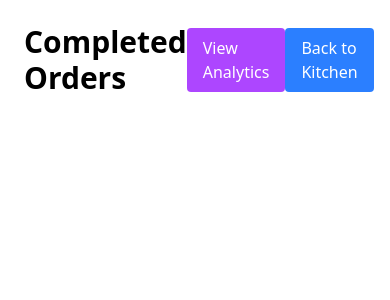
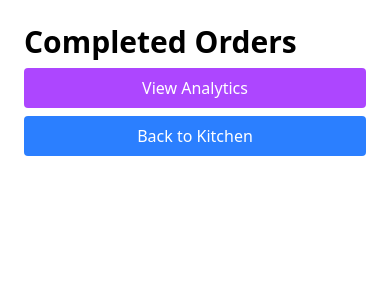
Before and after one commit to tlaze/kitchen-dashboard, a Vue app: page /completed in a window 390 px wide. Shown: the top 300 px of the page. Built offline with nearby package versions, Linux system fonts and the light colour scheme.

Commit message:
updated buttons for mobile responsiveness

```diff
--- a/src/views/AnalyticsView.vue
+++ b/src/views/AnalyticsView.vue
@@ -1,11 +1,15 @@
 <template>
   <div class="min-h-screen bg-white p-6">
-    <div class="flex justify-between items-center mb-6">
-      <h1 class="text-2xl font-bold">Order Analytics</h1>
-      <router-link to="/" class="bg-blue-500 hover:bg-blue-600 text-white px-4 py-2 rounded">
+    <div class="flex flex-col sm:flex-row sm:justify-between sm:items-center gap-2 mb-6">
+      <h1 class="text-3xl font-bold">Order Analytics</h1>
+      <router-link
+        to="/"
+        class="bg-blue-500 hover:bg-blue-600 text-white px-4 py-2 rounded text-center w-full sm:w-auto"
+      >
         Back to Kitchen
       </router-link>
     </div>
+
     <BarChart :chart-data="chartData" :options="chartOptions" />
   </div>
 </template>
--- a/src/views/CompletedOrdersView.vue
+++ b/src/views/CompletedOrdersView.vue
@@ -1,14 +1,17 @@
 <template>
   <div class="min-h-screen bg-white p-6">
-    <div class="flex justify-between items-center mb-6">
+    <div class="flex flex-col sm:flex-row sm:justify-between sm:items-center gap-2 mb-6">
       <h1 class="text-3xl font-bold">Completed Orders</h1>
       <router-link
         to="/analytics"
-        class="bg-purple-500 hover:bg-purple-600 text-white px-4 py-2 rounded"
+        class="bg-purple-500 hover:bg-purple-600 text-white px-4 py-2 rounded text-center"
       >
         View Analytics
       </router-link>
-      <router-link to="/" class="bg-blue-500 hover:bg-blue-600 text-white px-4 py-2 rounded">
+      <router-link
+        to="/"
+        class="bg-blue-500 hover:bg-blue-600 text-white px-4 py-2 rounded text-center w-full sm:w-auto"
+      >
         Back to Kitchen
       </router-link>
     </div>
--- a/src/views/KitchenDashboardView.vue
+++ b/src/views/KitchenDashboardView.vue
@@ -1,22 +1,23 @@
 <template>
   <div class="min-h-screen bg-gray-100 p-6">
-    <div class="flex justify-between items-center mb-6">
+    <div class="flex flex-col sm:flex-row sm:justify-between sm:items-center gap-2 mb-6">
       <h1 class="text-3xl font-bold">Kitchen Dashboard</h1>
+      <div class="flex flex-col sm:flex-row gap-2">
         <router-link
           to="/analytics"
-        class="bg-purple-500 hover:bg-purple-600 text-white px-4 py-2 rounded"
+          class="bg-purple-500 hover:bg-purple-600 text-white px-4 py-2 rounded text-center"
         >
           View Analytics
         </router-link>
         <router-link
           to="/completed"
-        class="bg-blue-500 hover:bg-blue-600 text-white px-3 py-1.5 text-sm md:px-4 md:py-2 md:text-base rounded"
+          class="bg-blue-500 hover:bg-blue-600 text-white px-4 py-2 rounded text-center"
         >
           View Completed Orders
         </router-link>
       </div>
+    </div>
 
-    <!-- Your existing grid for active orders -->
     <div class="grid grid-cols-1 md:grid-cols-2 lg:grid-cols-3 gap-6">
       <div
         v-for="order in orderStore.activeOrders"
```
Lines whose indentation alone changed are shown as unchanged.
